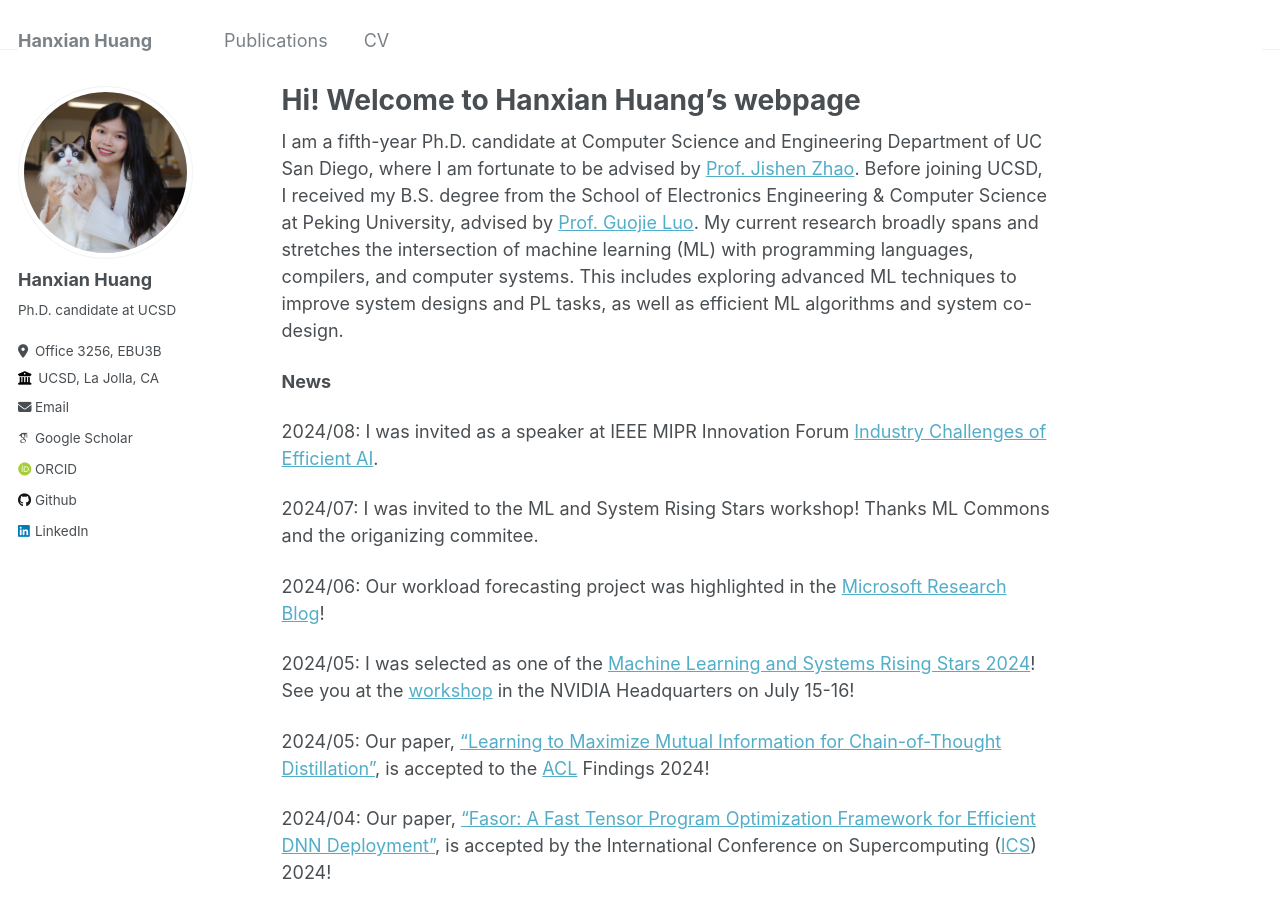
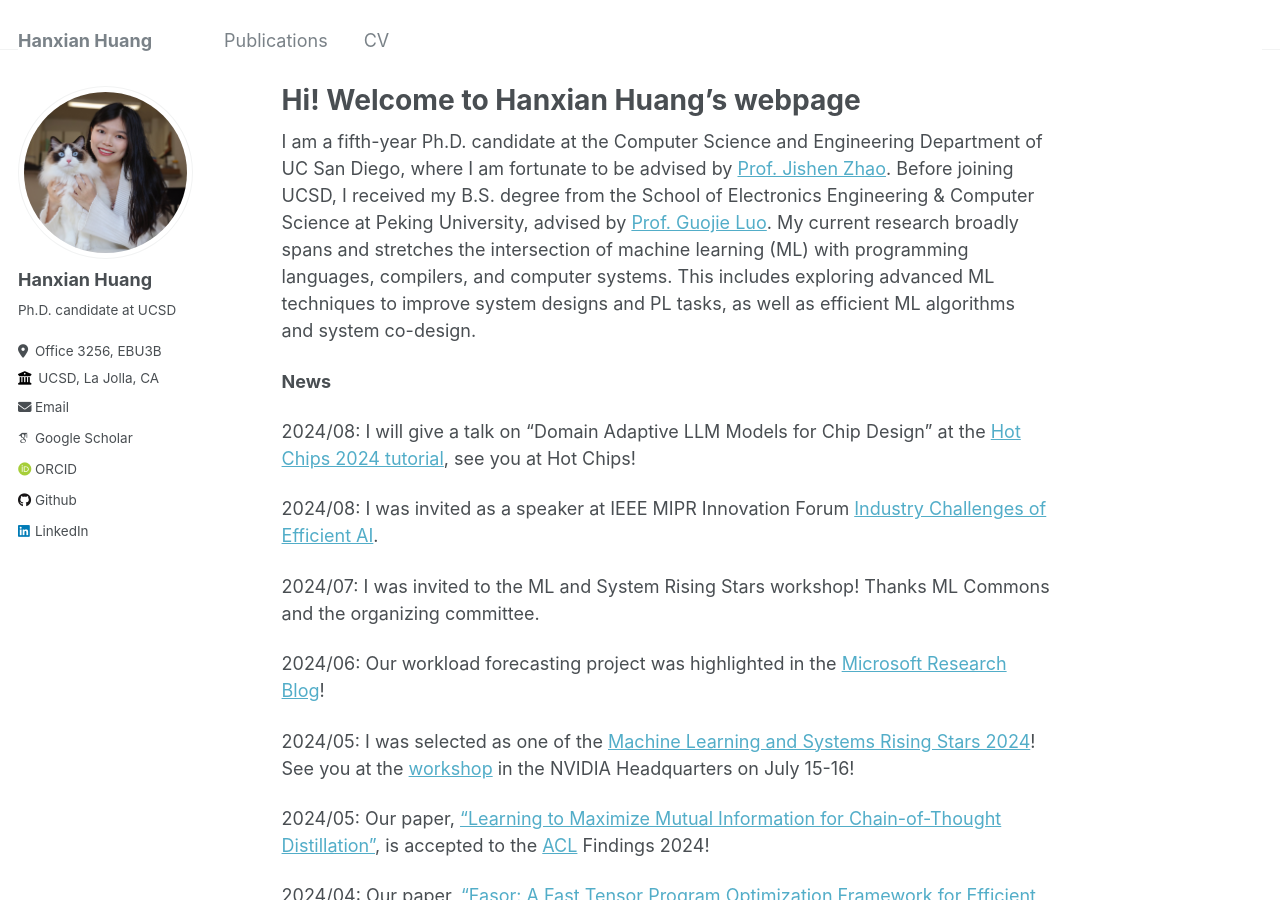
Before and after one commit to Hanxian97/Hanxian97.github.io, a Jekyll site: the page built from _pages/about.md, in a window 1280 px wide and 900 px high. Built offline with Jekyll 4.4.1, drawn with Linux system fonts in a browser that asks for light colours; some web fonts are replaced.

Commit message:
Update about.md

```diff
--- a/_pages/about.md
+++ b/_pages/about.md
@@ -7,13 +7,15 @@ redirect_from:
   - /about.html
 ---
 
-I am a fifth-year Ph.D. candidate at Computer Science and Engineering Department of UC San Diego,  where I am fortunate to be advised by [Prof. Jishen Zhao](https://cseweb.ucsd.edu/~jzhao/index.html). Before joining UCSD, I received my B.S. degree from the School of Electronics Engineering & Computer Science at Peking University, advised by [Prof. Guojie Luo](https://ceca.pku.edu.cn/en/people_/faculty_/guojie_luo/). My current research broadly spans and stretches the intersection of machine learning (ML) with programming languages, compilers, and computer systems. This includes exploring advanced ML techniques to improve system designs and PL tasks, as well as efficient ML algorithms and system co-design.
+I am a fifth-year Ph.D. candidate at the Computer Science and Engineering Department of UC San Diego,  where I am fortunate to be advised by [Prof. Jishen Zhao](https://cseweb.ucsd.edu/~jzhao/index.html). Before joining UCSD, I received my B.S. degree from the School of Electronics Engineering & Computer Science at Peking University, advised by [Prof. Guojie Luo](https://ceca.pku.edu.cn/en/people_/faculty_/guojie_luo/). My current research broadly spans and stretches the intersection of machine learning (ML) with programming languages, compilers, and computer systems. This includes exploring advanced ML techniques to improve system designs and PL tasks, as well as efficient ML algorithms and system co-design.
 
 **News**
 
+2024/08: I will give a talk on "Domain Adaptive LLM Models for Chip Design" at the [Hot Chips 2024 tutorial](https://hotchips.org/advance-program/), see you at Hot Chips!
+
 2024/08: I was invited as a speaker at IEEE MIPR Innovation Forum [Industry Challenges of Efficient AI](https://sites.google.com/view/mipr2024/innovation-forums/innovation-forums-3).
 
-2024/07: I was invited to the ML and System Rising Stars workshop! Thanks ML Commons and the origanizing commitee.
+2024/07: I was invited to the ML and System Rising Stars workshop! Thanks ML Commons and the organizing committee.
 
 2024/06: Our workload forecasting project was highlighted in the [Microsoft Research Blog](https://www.microsoft.com/en-us/research/blog/sibyl-a-machine-learning-based-framework-for-forecasting-dynamic-workloads/)!
 
```
